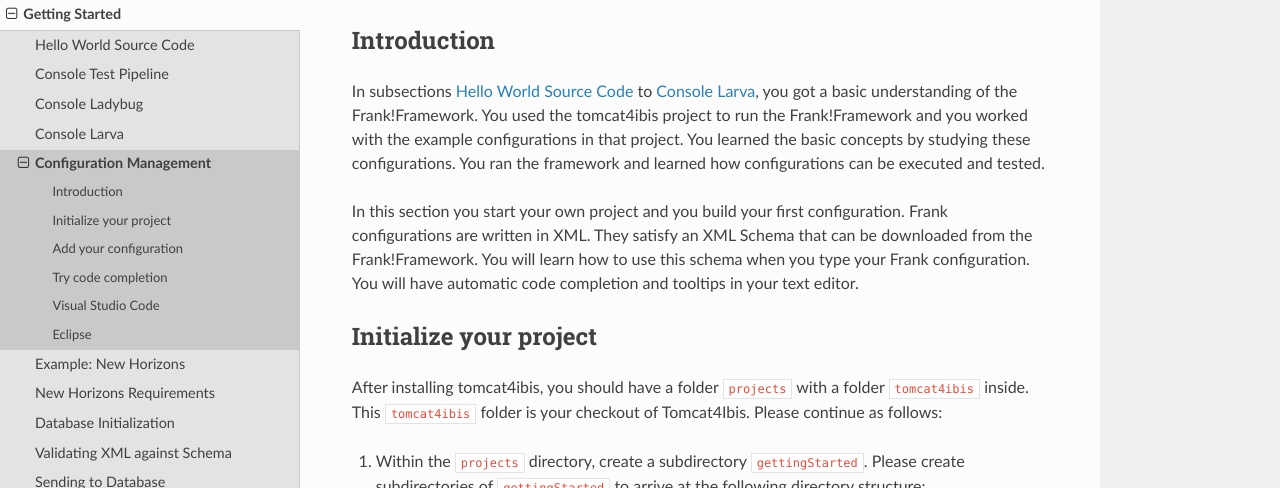
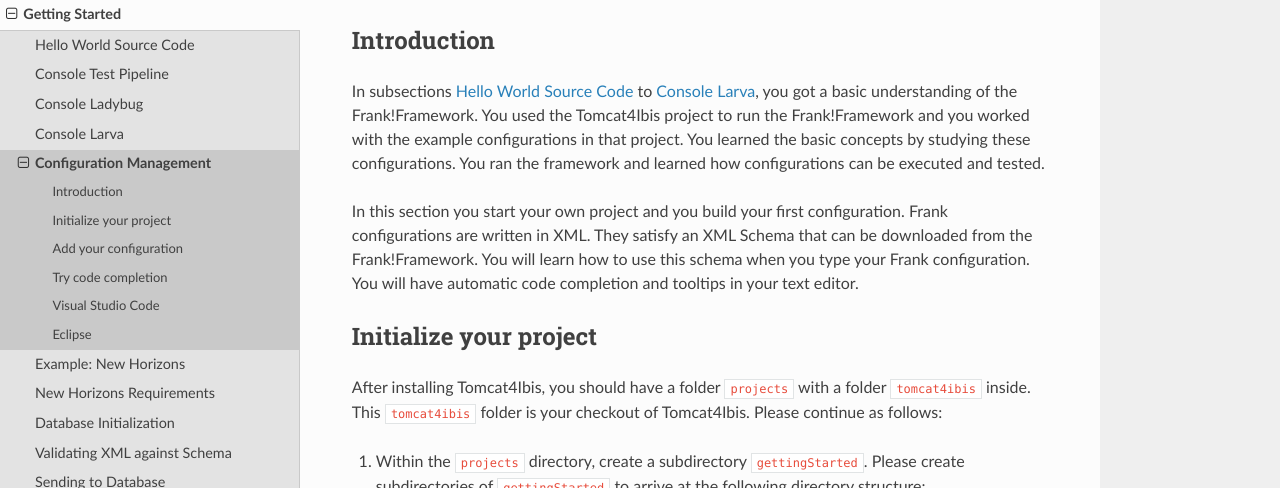
Before and after one commit to frankframework/frank-manual, a Sphinx documentation site: the page built from docs/source/gettingStarted/configurationManagement1.rst, in a window 1280 px wide and 900 px high. Shown: the part 136-624 px from the top of the window. Built offline with Sphinx 7.4.7 and the Read the Docs theme 2.0.0, drawn with Linux system fonts in a browser that asks for light colours; some of the changed text lies outside the part shown.

```diff
--- a/docs/source/gettingStarted/configurationManagement1.rst
+++ b/docs/source/gettingStarted/configurationManagement1.rst
@@ -6,7 +6,7 @@ Configuration Management
 Introduction
 ------------
 
-In subsections :ref:`helloIbis` to :ref:`gettingStartedLarva`, you got a basic understanding of the Frank!Framework. You used the tomcat4ibis project to run the Frank!Framework and you worked with the example configurations in that project. You learned the basic concepts by studying these configurations. You ran the framework and learned how configurations can be executed and tested.
+In subsections :ref:`helloIbis` to :ref:`gettingStartedLarva`, you got a basic understanding of the Frank!Framework. You used the Tomcat4Ibis project to run the Frank!Framework and you worked with the example configurations in that project. You learned the basic concepts by studying these configurations. You ran the framework and learned how configurations can be executed and tested.
 
 In this section you start your own project and you build your first configuration. Frank configurations are written in XML. They satisfy an XML Schema that can be downloaded from the Frank!Framework. You will learn how to use this schema when you type your Frank configuration. You will have automatic code completion and tooltips in your text editor.
 
@@ -15,7 +15,7 @@ Initialize your project
 
 .. highlight:: none
 
-After installing tomcat4ibis, you should have a folder ``projects`` with a folder ``tomcat4ibis`` inside. This ``tomcat4ibis`` folder is your checkout of Tomcat4Ibis. Please continue as follows:
+After installing Tomcat4Ibis, you should have a folder ``projects`` with a folder ``tomcat4ibis`` inside. This ``tomcat4ibis`` folder is your checkout of Tomcat4Ibis. Please continue as follows:
 
 #. Within the ``projects`` directory, create a subdirectory ``gettingStarted``. Please create subdirectories of ``gettingStarted`` to arrive at the following directory structure: ::
 
@@ -106,7 +106,7 @@ Now that you have your project, you can add your real Frank configuration to you
 #. Please look at ``ConfigurationHello.xml`` for a moment. Line 1 wraps your adapter in the ``<Module>`` tag. This tag does not have a meaning. Its purpose is to arrive at valid XML, also if your include file has multiple adapters. The ``<Module>`` tag is also expected by the XML schema ``ibisdoc.xsd``. Code completion will not work without the ``<Module>`` tag.
 #. Lines 2 and 3 are needed to tell your text editor to check against XML schema file ``ibisdoc.xsd``. You downloaded that file earlier. Please copy it now to ``configurations\NewHorizons\ibisdoc.xsd``, making it a brother of ``ConfigurationHello.xml``.
 #. Line 9 (also highlighted) holds the output string of your Hello World adapter. It reads ``Hello Docker World``.
-#. Please restart tomcat4ibis. Run your "HelloDockerWorld" adapter in the Test Pipeline screen and check that the output is ``Hello Docker World``. If this is the case, you succeeded doing this tutorial.
+#. Please restart Tomcat4Ibis. Run your "HelloDockerWorld" adapter in the Test Pipeline screen and check that the output is ``Hello Docker World``. If this is the case, you succeeded doing this tutorial.
 #. If something is wrong, please compare your files with the examples of docker4ibis, or with the :download:`solution <../downloads/gettingStarted.zip>`.
 
 Try code completion
```
Also changed, not shown: docs/source/gettingStarted/horizonsInitialData.rst (+7 -7 lines).
